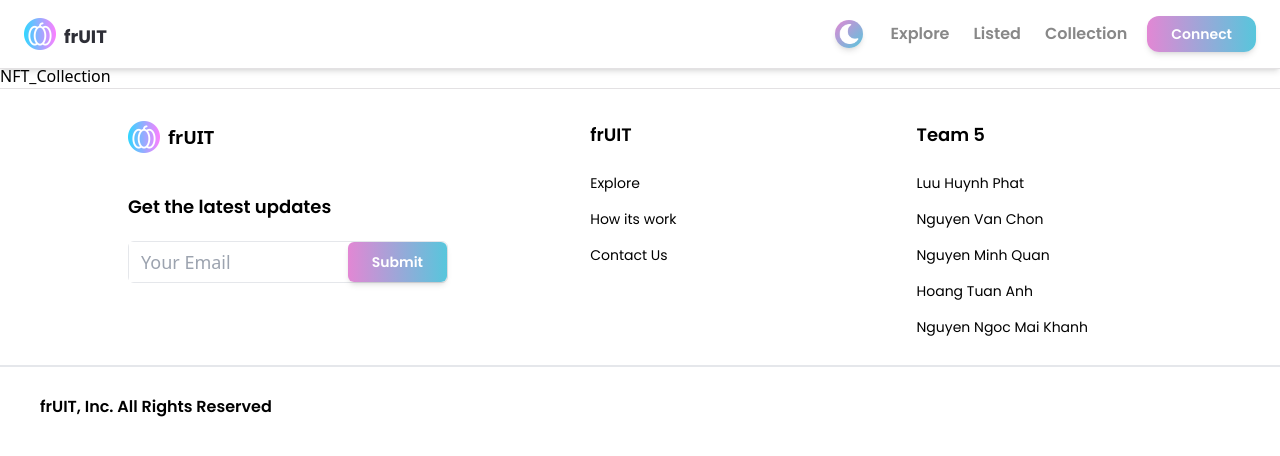
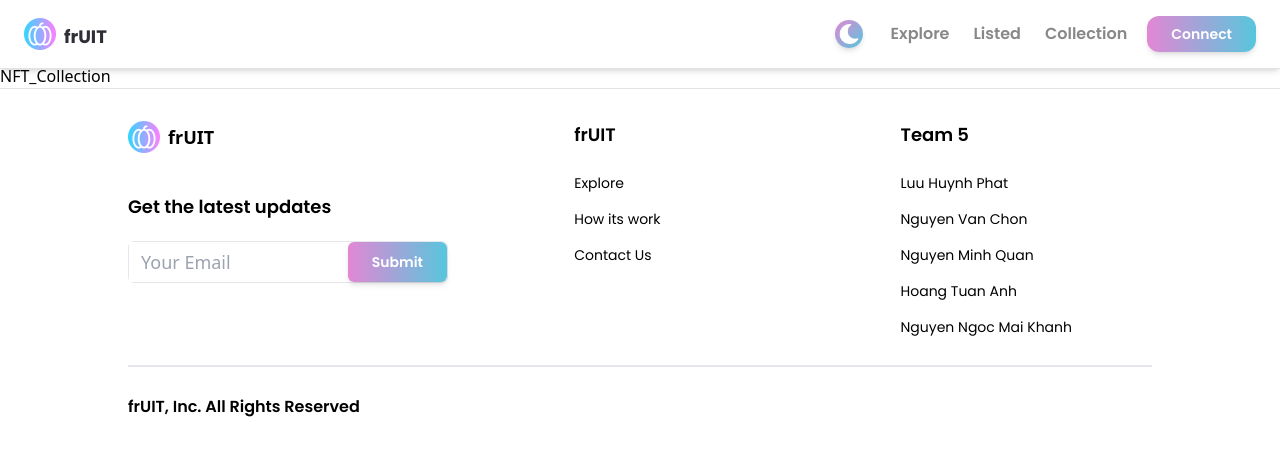
Before and after one commit to LovelyStar215/mx-marketplace, a Next.js app: page /collection in a window 1280 px wide. Shown: the top 456 px of the page. Built offline with nearby package versions, Linux system fonts and the light colour scheme.

Commit message:
update footer UI

```diff
--- a/components/Footer.jsx
+++ b/components/Footer.jsx
@@ -68,7 +68,7 @@ const Footer = () => {
               items={['Explore', 'How its work', 'Contact Us']}
             />
           </div>
-          <div className="mr-48 text-sm dark:text-prim-gray-1 md:mr-20 sm:mr-5">
+          <div className="text-sm mr-52 dark:text-prim-gray-1 md:mr-20 sm:mr-5">
             <FooterLink
               heading="Team 5"
               items={[
@@ -84,8 +84,8 @@ const Footer = () => {
       </div>
 
       {/* ===================Footer LowerSecTion=================== */}
-      <div className="flex flex-row justify-between mt-3 border-t-2 sm:flex-col dark:bg-prim-dark pt-7 dark:border-prim-black-3">
-        <p className="flex ml-10 font-semibold text-black sm:justify-center font-poppins text-md sm:text-xs dark:text-prim-gray-1 md:ml-10 sm:ml-0">
+      <div className="flex flex-row justify-between mx-32 mt-3 border-t-2 sm:flex-col dark:bg-prim-dark pt-7 dark:border-prim-black-3">
+        <p className="flex font-semibold text-black sm:justify-center font-poppins text-md sm:text-xs dark:text-prim-gray-1 md:ml-10 sm:ml-0">
           frUIT, Inc. All Rights Reserved
         </p>
 
```
